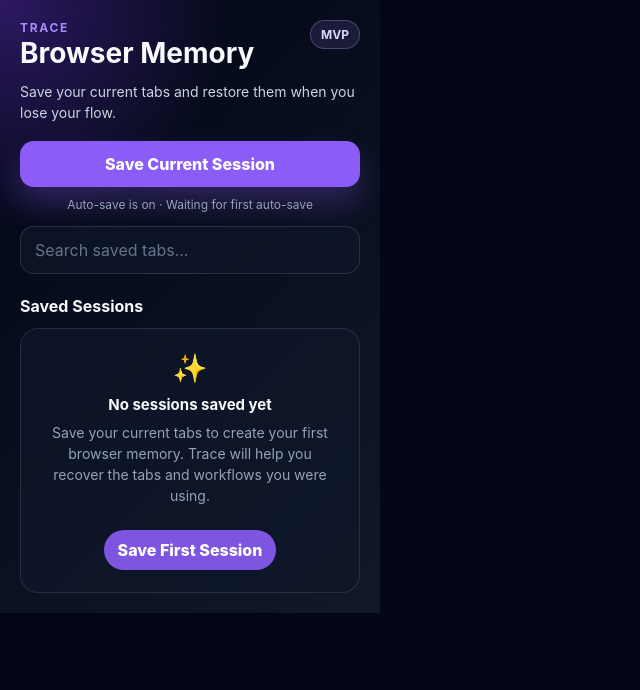
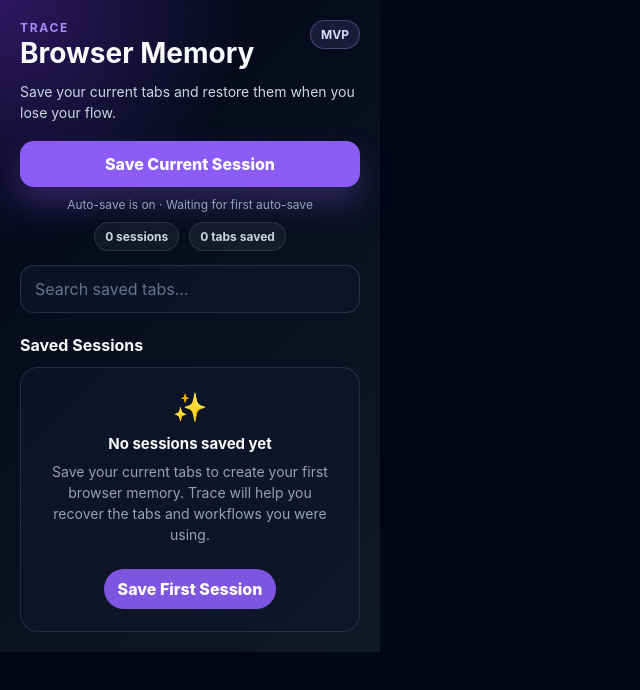
Before and after one commit to cpeterson27/trace-browser-memory, a React (Vite) app: page / in a window 1280 px wide. Shown: the top 690 px of the page, without its empty margins (0-640 px from the left). Built offline with nearby package versions, Linux system fonts and the light colour scheme.

Commit message:
Add session stats summary

```diff
--- a/src/App.css
+++ b/src/App.css
@@ -289,3 +289,20 @@
 .utilityActions .secondaryButton {
   margin-top: 0;
 }
+
+.stats {
+  display: flex;
+  justify-content: center;
+  gap: 10px;
+  margin-top: 10px;
+}
+
+.stats span {
+  border: 1px solid rgba(148, 163, 184, 0.18);
+  border-radius: 999px;
+  padding: 6px 10px;
+  background: rgba(255, 255, 255, 0.05);
+  color: #cbd5e1;
+  font-size: 12px;
+  font-weight: 700;
+}
--- a/src/App.tsx
+++ b/src/App.tsx
@@ -232,6 +232,11 @@
     );
   });
 
+  const totalTabs = sessions.reduce(
+  (total, session) => total + session.tabs.length,
+  0
+);
+
   return (
     <main className="app">
       <section className="header">
@@ -256,6 +261,11 @@
           ? `Last saved at ${lastSavedAt}`
           : "Waiting for first auto-save"}
       </p>
+
+      <div className="stats">
+  <span>{sessions.length} sessions</span>
+  <span>{totalTabs} tabs saved</span>
+</div>
 
       <input
         className="searchInput"
```
